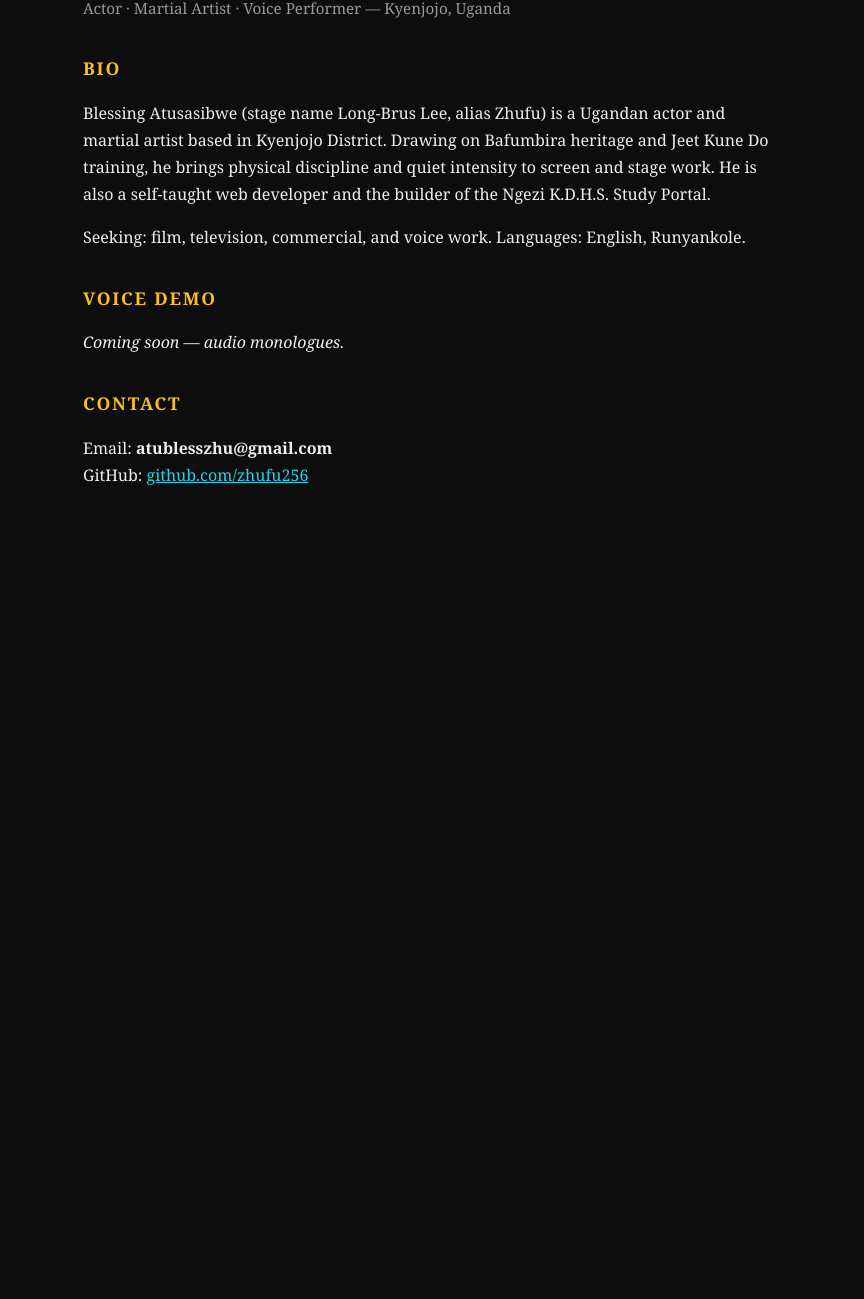
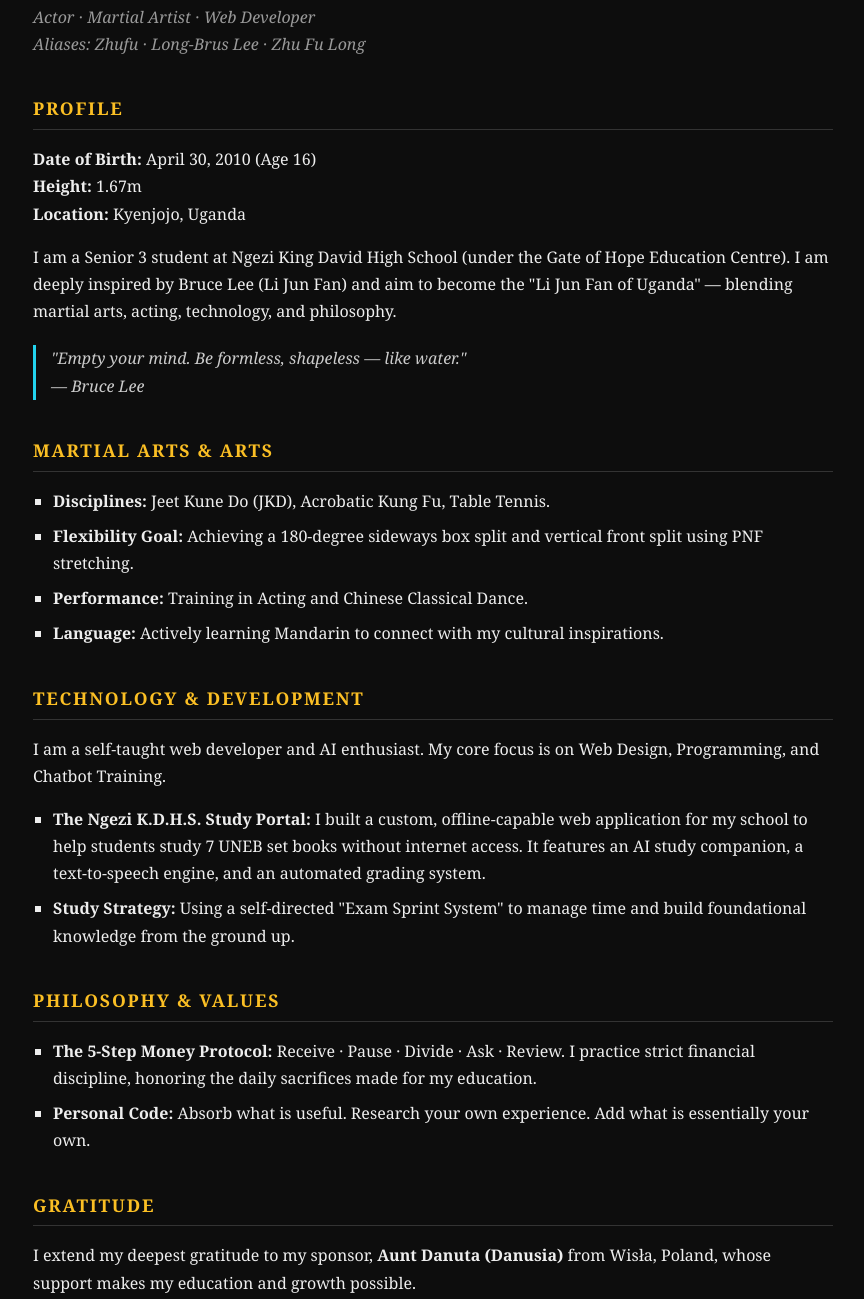
Before and after one commit to zhufu256/zhufu256.github.io, a plain HTML site: page index.html in a window 1280 px wide. Shown: the part 108-1407 px from the top of the page, without its empty margins (207-1071 px from the left). Before the commit the page ends 800 px from the top, so only its background shows below. Drawn offline with Linux system fonts and the light colour scheme.

Commit message:
Update index.html

```diff
--- a/index.html
+++ b/index.html
@@ -3,28 +3,62 @@
 <head>
 <meta charset="UTF-8">
 <meta name="viewport" content="width=device-width, initial-scale=1.0">
-<title>Blessing Atusasibwe — Actor</title>
+<title>Blessing Atusasibwe — Actor & Developer</title>
 <style>
-  body{font-family:Georgia,serif;max-width:700px;margin:0 auto;padding:40px 20px;background:#0d0d0d;color:#eee;line-height:1.7}
-  h1{font-size:2.2rem;margin:0 0 4px;color:#22d3ee}
-  .tag{color:#999;font-size:.95rem;margin-bottom:32px}
-  h2{font-size:1.1rem;color:#fbbf24;margin-top:32px;text-transform:uppercase;letter-spacing:.1em}
-  a{color:#22d3ee}
+  body{font-family:Georgia,serif;max-width:800px;margin:0 auto;padding:40px 20px;background:#0d0d0d;color:#eee;line-height:1.7}
+  h1{font-size:2.5rem;margin:0 0 4px;color:#22d3ee}
+  .tag{color:#999;font-size:1rem;margin-bottom:32px;font-style:italic}
+  h2{font-size:1.1rem;color:#fbbf24;margin-top:36px;text-transform:uppercase;letter-spacing:.1em;border-bottom:1px solid #333;padding-bottom:5px}
+  a{color:#22d3ee;text-decoration:none}
+  a:hover{text-decoration:underline}
+  ul{list-style-type:square;padding-left:20px}
+  li{margin-bottom:8px}
+  .highlight{color:#22d3ee;font-weight:bold}
+  .quote{border-left:3px solid #22d3ee;padding-left:15px;font-style:italic;color:#ccc;margin:20px 0}
 </style>
 </head>
 <body>
+
   <h1>Blessing Atusasibwe</h1>
-  <div class="tag">Actor · Martial Artist · Voice Performer — Kyenjojo, Uganda</div>
+  <div class="tag">Actor · Martial Artist · Web Developer<br>Aliases: Zhufu · Long-Brus Lee · Zhu Fu Long</div>
 
-  <h2>Bio</h2>
-  <p>Blessing Atusasibwe (stage name Long-Brus Lee, alias Zhufu) is a Ugandan actor and martial artist based in Kyenjojo District. Drawing on Bafumbira heritage and Jeet Kune Do training, he brings physical discipline and quiet intensity to screen and stage work. He is also a self-taught web developer and the builder of the Ngezi K.D.H.S. Study Portal.</p>
-  <p>Seeking: film, television, commercial, and voice work. Languages: English, Runyankole.</p>
+  <h2>Profile</h2>
+  <p><strong>Date of Birth:</strong> April 30, 2010 (Age 16)<br>
+  <strong>Height:</strong> 1.67m<br>
+  <strong>Location:</strong> Kyenjojo, Uganda</p>
+  <p>I am a Senior 3 student at Ngezi King David High School (under the Gate of Hope Education Centre). I am deeply inspired by Bruce Lee (Li Jun Fan) and aim to become the "Li Jun Fan of Uganda" — blending martial arts, acting, technology, and philosophy.</p>
 
-  <h2>Voice Demo</h2>
-  <p><em>Coming soon — audio monologues.</em></p>
+  <div class="quote">
+    "Empty your mind. Be formless, shapeless — like water." <br>— Bruce Lee
+  </div>
+
+  <h2>Martial Arts & Arts</h2>
+  <ul>
+    <li><strong>Disciplines:</strong> Jeet Kune Do (JKD), Acrobatic Kung Fu, Table Tennis.</li>
+    <li><strong>Flexibility Goal:</strong> Achieving a 180-degree sideways box split and vertical front split using PNF stretching.</li>
+    <li><strong>Performance:</strong> Training in Acting and Chinese Classical Dance.</li>
+    <li><strong>Language:</strong> Actively learning Mandarin to connect with my cultural inspirations.</li>
+  </ul>
+
+  <h2>Technology & Development</h2>
+  <p>I am a self-taught web developer and AI enthusiast. My core focus is on Web Design, Programming, and Chatbot Training.</p>
+  <ul>
+    <li><strong>The Ngezi K.D.H.S. Study Portal:</strong> I built a custom, offline-capable web application for my school to help students study 7 UNEB set books without internet access. It features an AI study companion, a text-to-speech engine, and an automated grading system.</li>
+    <li><strong>Study Strategy:</strong> Using a self-directed "Exam Sprint System" to manage time and build foundational knowledge from the ground up.</li>
+  </ul>
+
+  <h2>Philosophy & Values</h2>
+  <ul>
+    <li><strong>The 5-Step Money Protocol:</strong> Receive · Pause · Divide · Ask · Review. I practice strict financial discipline, honoring the daily sacrifices made for my education.</li>
+    <li><strong>Personal Code:</strong> Absorb what is useful. Research your own experience. Add what is essentially your own.</li>
+  </ul>
+
+  <h2>Gratitude</h2>
+  <p>I extend my deepest gratitude to my sponsor, <strong>Aunt Danuta (Danusia)</strong> from Wisła, Poland, whose support makes my education and growth possible.</p>
 
   <h2>Contact</h2>
   <p>Email: <strong>atublesszhu@gmail.com</strong><br>
   GitHub: <a href="https://github.com/zhufu256">github.com/zhufu256</a></p>
+
 </body>
 </html>
```
